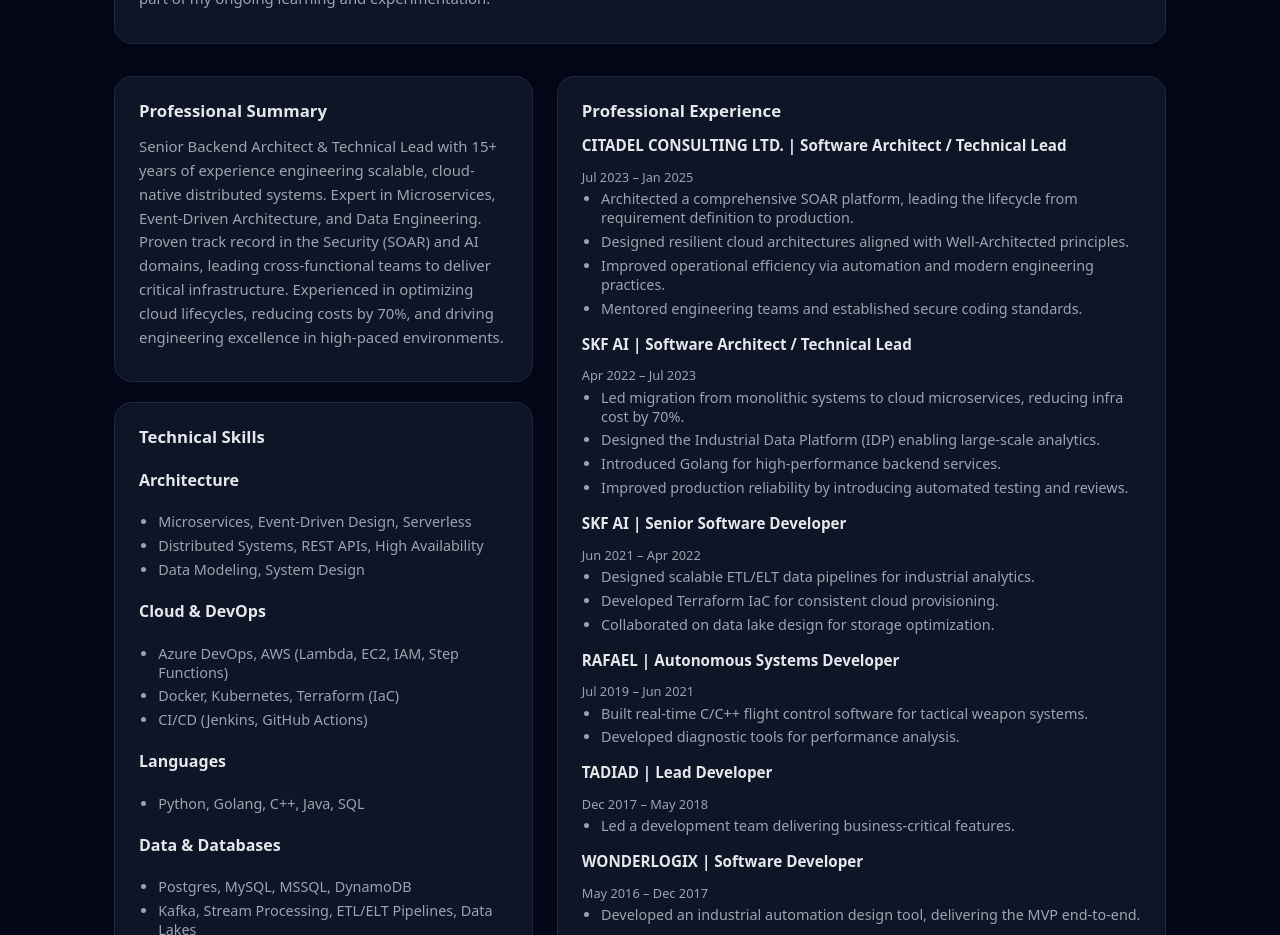
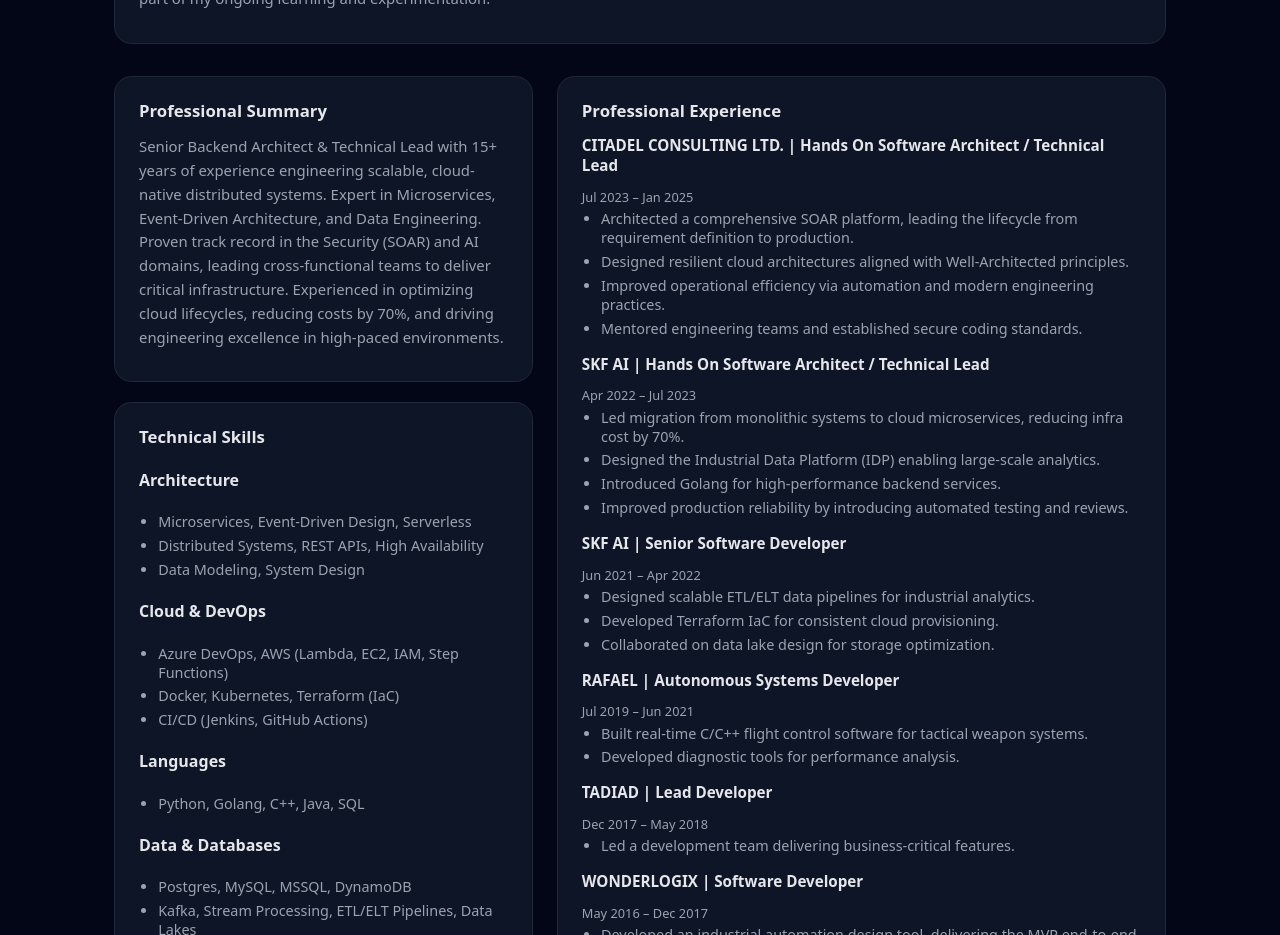
Before and after one commit to YonatanHarel/yonatanharel.github.io, a React (Vite) app: page / in a window 1280 px wide. Shown: the part 2800-3735 px from the top of the page. Built offline with nearby package versions, Linux system fonts and the light colour scheme.

Commit message:
minor fixes

```diff
--- a/src/App.jsx
+++ b/src/App.jsx
@@ -320,7 +320,7 @@
 
           <div className="resume-item">
             <div className="resume-item-header">
-              <span className="resume-item-title">CITADEL CONSULTING LTD. | Software Architect / Technical Lead</span>
+              <span className="resume-item-title">CITADEL CONSULTING LTD. | Hands On Software Architect / Technical Lead</span>
               <span className="resume-item-dates">Jul 2023 – Jan 2025</span>
             </div>
             <ul className="resume-list">
@@ -333,7 +333,7 @@
 
           <div className="resume-item">
             <div className="resume-item-header">
-              <span className="resume-item-title">SKF AI | Software Architect / Technical Lead</span>
+              <span className="resume-item-title">SKF AI | Hands On Software Architect / Technical Lead</span>
               <span className="resume-item-dates">Apr 2022 – Jul 2023</span>
             </div>
             <ul className="resume-list">
```
